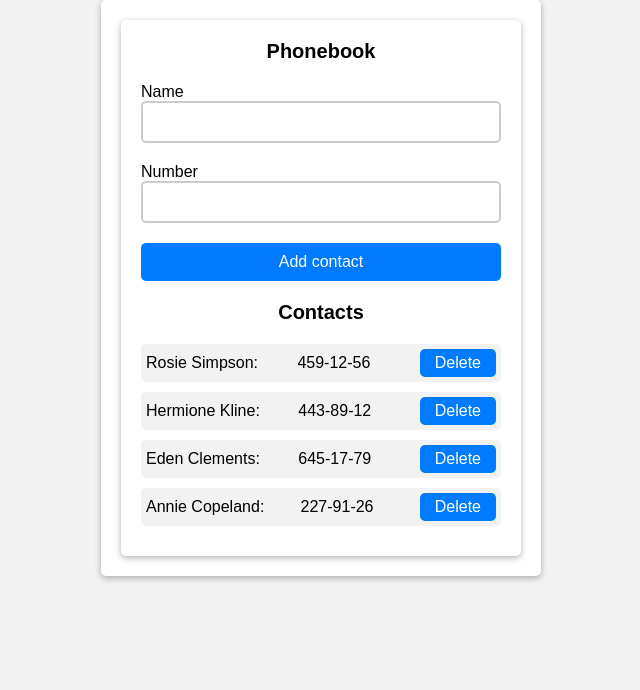
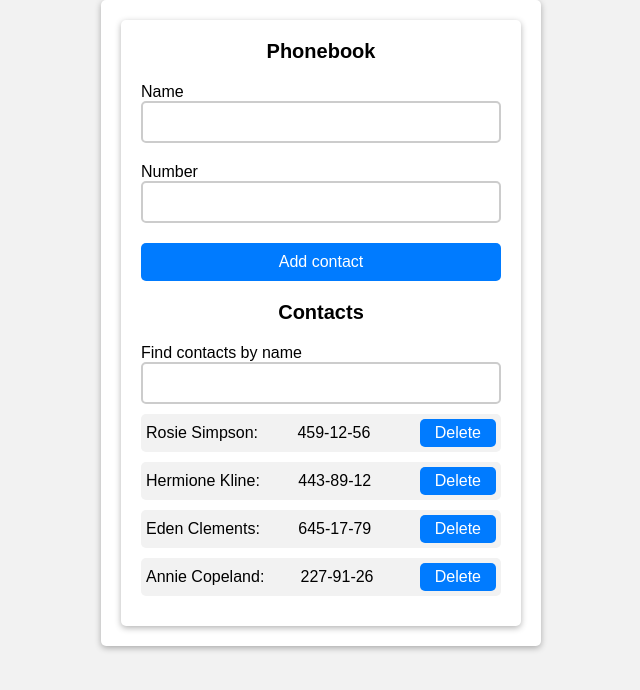
Before and after one commit to WipeRrr/goit-react-hw-08-phonebook, a React (Create React App) app: page / in a window 1280 px wide. Shown: the top 690 px of the page, without its empty margins (319-959 px from the left). Built offline with nearby package versions, Linux system fonts and the light colour scheme.

Commit message:
add filter

```diff
--- a/src/Redux/sliceContacts.js
+++ b/src/Redux/sliceContacts.js
@@ -6,7 +6,7 @@ import storage from 'redux-persist/lib/storage';
 import initialContacts from '../data/contacts';
 
 
-//  export?
+
 const sliceContacts = createSlice({
   name: 'contacts',
   initialState: {
--- /dev/null
+++ b/src/Redux/sliceFilter.js
@@ -0,0 +1,15 @@
+import { createSlice } from '@reduxjs/toolkit';
+
+const sliceFilter = createSlice({
+  name: 'filter',
+  initialState: { filter: '' },
+  reducers: {
+    changeFilter(state, action) {
+      state.filter = action.payload;
+    },
+  },
+});
+
+export const filterReducer = sliceFilter.reducer;
+
+export const { changeFilter } = sliceFilter.actions;
--- a/src/Redux/store.js
+++ b/src/Redux/store.js
@@ -9,11 +9,12 @@ import {
   REGISTER,
 } from 'redux-persist';
 import { contactsReducer } from './sliceContacts';
+import { filterReducer } from './sliceFilter';
 
 export const store = configureStore({
   reducer: {
     contacts: contactsReducer,
-    filter: '',
+    filter: filterReducer,
   },
   middleware(getDefaultMiddleware) {
     return getDefaultMiddleware({
--- a/src/components/App.jsx
+++ b/src/components/App.jsx
@@ -1,29 +1,14 @@
 import ContactForm from './ContactForm';
 import ContactList from './ContactList';
-
-// import Filter from './Filter';
+import Filter from './Filter';
 
 export function App() {
-  // const changeFilter = e => {
-  //   setFilter(e.currentTarget.value);
-  // };
-
-  // const getVisibleContacts = () => {
-  //   const normalizedFilter = filter.toLowerCase();
-
-  //   return contacts.filter(contact =>
-  //     contact.name.toLowerCase().includes(normalizedFilter)
-  //   );
-  // };
-
-  // const visibleContacts = getVisibleContacts();
-
   return (
     <div>
       <h1>Phonebook</h1>
       <ContactForm></ContactForm>
       <h2>Contacts</h2>
-      {/* <Filter onChange={changeFilter} value={filter}></Filter> */}
+      <Filter></Filter>
       <ContactList></ContactList>
     </div>
   );
--- a/src/components/ContactList/ContactList.jsx
+++ b/src/components/ContactList/ContactList.jsx
@@ -1,15 +1,26 @@
-// import PropTypes from 'prop-types';
 import css from './ContactList.module.css';
-import { useSelector,useDispatch } from 'react-redux';
+import { useSelector, useDispatch } from 'react-redux';
 import { deleteContact } from 'Redux/sliceContacts';
-import { getContacts } from 'Redux/selectors';
+import { getContacts, getFilter } from 'Redux/selectors';
 
 const ContactList = () => {
   const contacts = useSelector(getContacts);
-  const dispatch = useDispatch()
+  const dispatch = useDispatch();
+  const filter = useSelector(getFilter);
+
+  const getVisibleContacts = () => {
+    const normalizedFilter = filter.toLowerCase();
+
+    return contacts.filter(contact =>
+      contact.name.toLowerCase().includes(normalizedFilter)
+    );
+  };
+
+  const visibleContacts = getVisibleContacts();
+
   return (
     <ul className={css.contactList}>
-      {contacts.map(({ id, name, number }) => (
+      {visibleContacts.map(({ id, name, number }) => (
         <li className={css.contactList__item} key={id}>
           {name}:<span className={css.contactList__item__number}>{number}</span>
           <button
@@ -26,7 +37,3 @@ const ContactList = () => {
 };
 
 export default ContactList;
-
-// ContactList.propTypes = {
-//   contacts: PropTypes.array.isRequired,
-// };
--- a/src/components/Filter/Filter.jsx
+++ b/src/components/Filter/Filter.jsx
@@ -1,24 +1,23 @@
 import React from 'react';
-import PropTypes from 'prop-types';
+
 import css from './Filter.module.css';
-
-const Filter = ({ onChange, value }) => {
+import { useDispatch, useSelector } from 'react-redux';
+import { getFilter } from 'Redux/selectors';
+import { changeFilter } from 'Redux/sliceFilter';
+const Filter = () => {
+  const dispatch = useDispatch();
+  const filter = useSelector(getFilter);
   return (
     <label className={css.filter__label}>
       Find contacts by name
       <input
         className={css.filter__input}
         type="text"
-        value={value}
-        onChange={onChange}
+        value={filter}
+        onChange={e => dispatch(changeFilter(e.target.value))}
       />
     </label>
   );
 };
 
 export default Filter;
-
-Filter.propTypes = {
-  value: PropTypes.string.isRequired,
-  onChange: PropTypes.func.isRequired,
-};
```
Also changed, not shown: src/components/ContactForm/ContactForm.jsx (+0 -7 lines).
